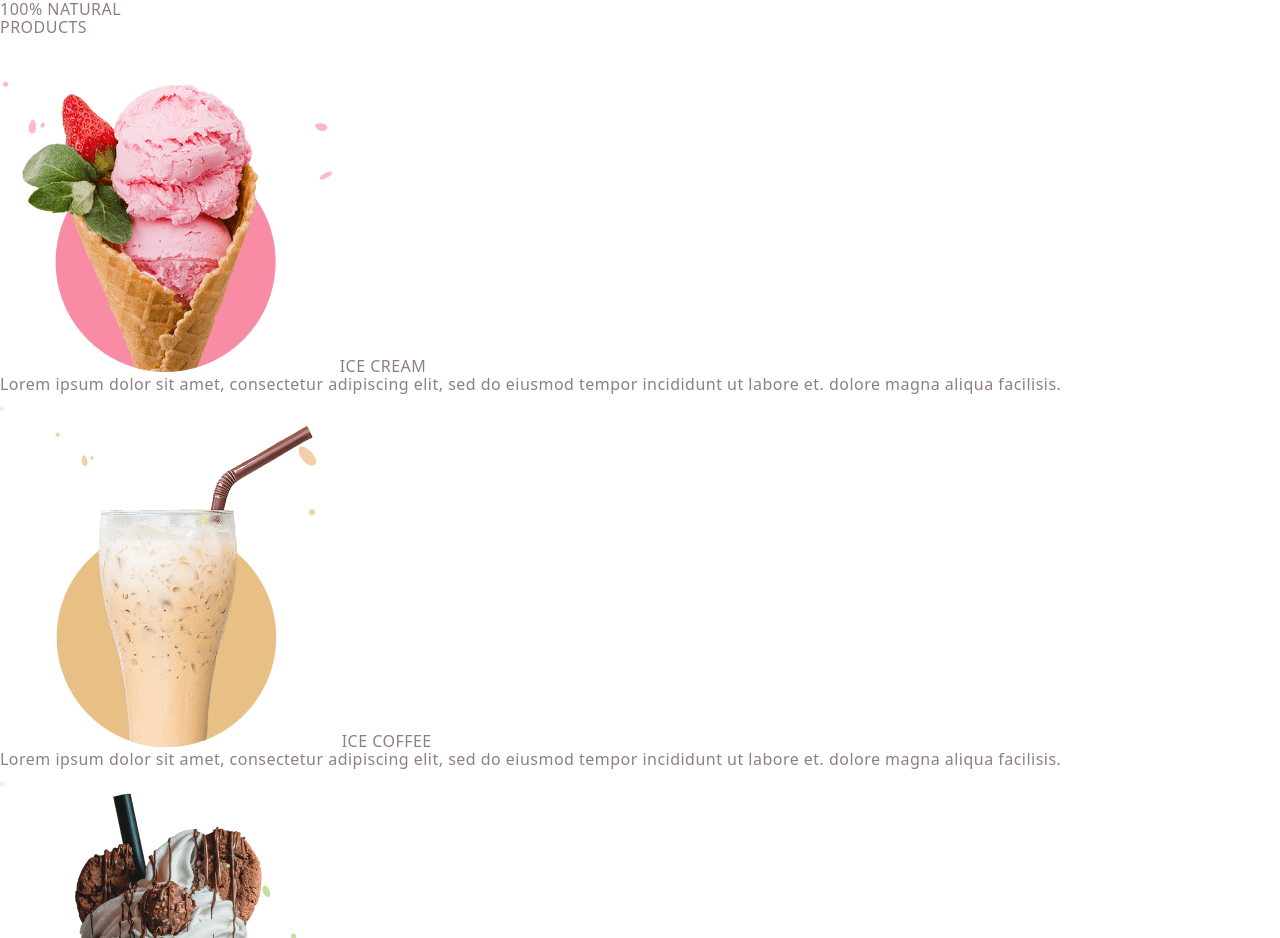
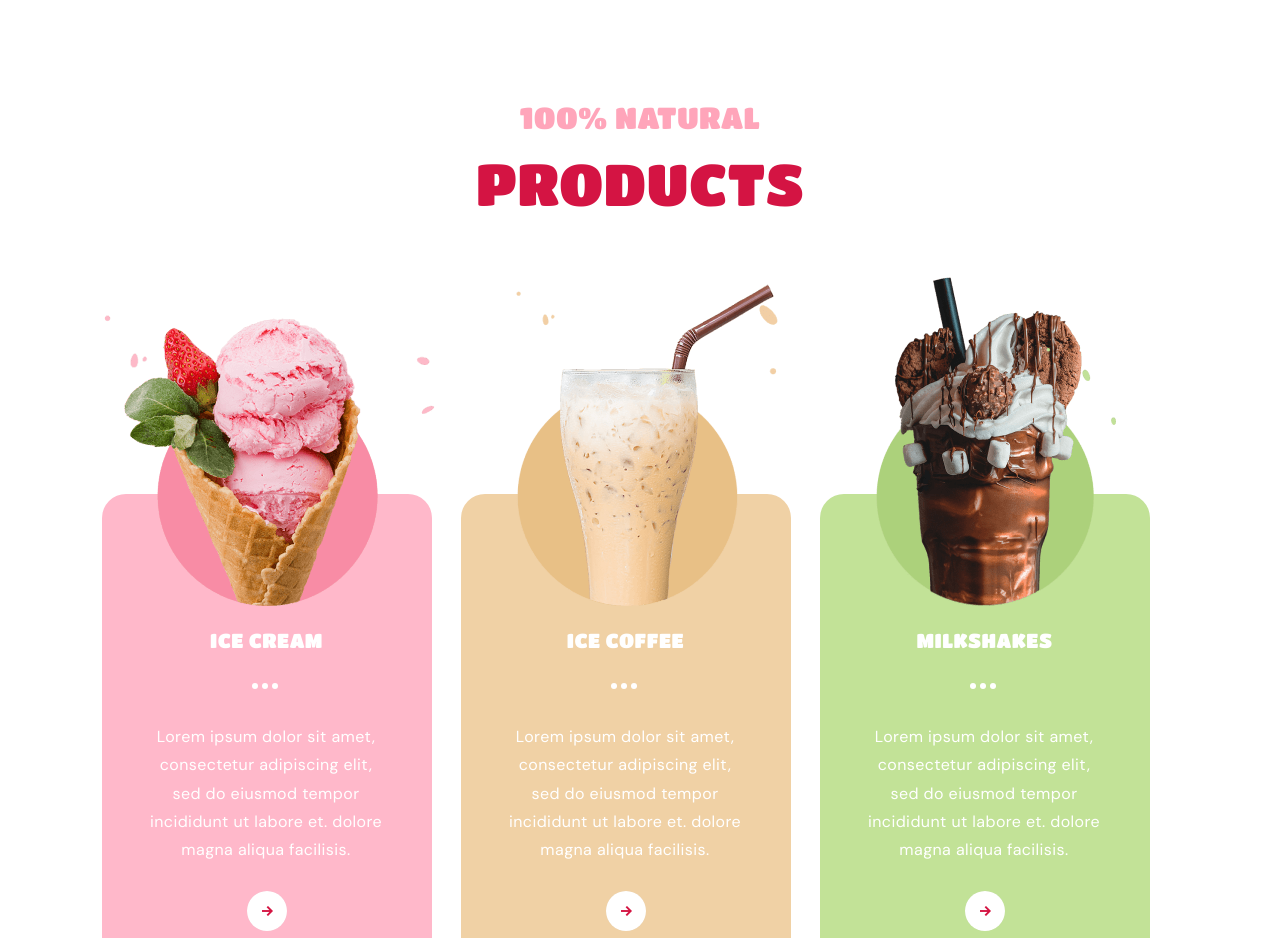
Before and after one commit to dns3211/IceCream, a website built with Parcel: page src/index.html in a window 1280 px wide. Shown: the top 938 px of the page. Built offline with nearby package versions, Linux system fonts and the light colour scheme.

Commit message:
add and fix products

```diff
--- a/src/sass/_example.scss
+++ /dev/null
@@ -1,262 +0,0 @@
-/*products*/
-* {
-margin: 0px;
-padding: 0px;
-text-decoration: none;
-list-style: none;
-box-sizing: border-box;
-font-size: 14px;
-}
-
-.products {
-background-color:#E5E5E5;
-padding-top: 100px;
-padding-bottom: 98px;
-}
-/* надпись*/
-
-.products_name {
-Font-Family: Titan One;
-Font-Style: Regular;
-Font-Size: 18px;
-Line-Height: 21px;
-Line-Height: 100%;
-Vertical-Align: Top;
-color: #FFA5BA;
-display: flex;
-justify-content: center;
-margin-bottom: 16px;
-}
-
-.products_surname {
-Font-Family: Titan One;
-Font-Style: Regular;
-Font-Size: 34px;
-Line-Height: 39px;
-Vertical-Align: Top;
-Letter-Spacing: 4%;
-color: #D41443;
-display: flex;
-justify-content: center;
-margin-bottom: 160px;
-}
-
-/*обертка*/
-
-.products-container {
-  display: flex;
-  justify-content: center;
-  text-align: center;
-}
-
-/*блоки*/
-
-.list-item_pink {
-  background-color: #FFB8CA;
-width: 280px;
-height: 485px;
-border-radius: 24px;
-margin-bottom: 130px;
-}
-
-.list-item_brown {
-  background: #F0D1A5;
-border-radius: 24px;
-width: 280px;
-height: 485px;
-margin-bottom: 130px;
-}
-
-.list-item_green {
-  background: #C2E297;
-border-radius: 24px;
-width: 280px;
-height: 485px;
-}
-
-/*внутренность*/
-
-.list-item_name {
-color: #FFFFFF;
-Font-Family: Titan One;
-Font-Style: Regular;
-Font-Size: 20px;
-Line-Height: 23px;
-Line-Height: 100%;
-text-align: center;
-}
-
-.list-item_text {
-  width: 200px;
-  height: 124px;
-color: #FFFFFF;
-Font-Family: DM Sans;
-Font-Style: Bold;
-Font-Size: 14px;
-Line-Height: 21px;
-Line-Height: 152%;
-Vertical-Align: Top;
-Letter-Spacing: 4%;
-text-align: center;
-margin-left: 40px;
-}
-
-.list-item_button {
-width: 40px;
-height: 40px;
-background-image: url("../images/arrow-right\ 4.png");
-border-radius: 24px;
-border: 0;
-left: 140px;
-margin-top: 30px;
-outline: none;
-}
-
-.list-item {
-margin-bottom: 18px;
-}
-
-/* точки*/
-
-.bols {
-width: 26px;
-height: 8px;
-display: flex;
-justify-content: space-between;
-margin-left: 126px;
-margin-top: 30px;
-margin-bottom: 36px;
-}
-
-.bols_tree {
-width: 6px;
-height: 6px;
-border-radius: 50%;
-background:#FFFFFF;
-}
-
-/*icecream*/
-
-.image-icecream{
-margin-top: -113px;
-margin-bottom: 22px;
-}
-
-/*media*/
-
-@media (min-width:768px) {
-.products-container_list {
-display: flex;
-justify-content:space-between;
-}
-
-.list-item {
-margin-right: 20px;
-}
-.products_name {
-font-size: 26px;
-line-height: 30px;
-}
-
-.products_surname {
-font-size: 48px;
-line-height: 55px;
-margin-bottom: 168px;
-}
-
-.list-item_brown {
-width: 220px;
-height: 485px;
-}
-
-.list-item_pink{
-width: 220px;
-height: 485px;
-}
-
-.list-item_green{
- width: 220px;
-height: 485px;
-}
-
-.list-item_name{
-margin-top: 30px;
-}
-
-.bols {
-margin-left: 98px;
-}
-
-.list-item_text{
-width: 198px;
-margin-left: 11px;
-font-size: 14px;
-line-height: 176%;
-}
-
-.list-item_button{
-margin-top: 40px;
-margin-bottom: 40px;
-}
-/*width="249px" height="252px"*/
-}
-
-@media (min-width:1280px) {
-.list-item{
-margin-right: 29px;
-}
-
-.products_name{
-font-size: 30px;
-line-height: 34px;
-}
-
-.products_surname{
-font-size: 58px;
-line-height: 66px;
-margin-bottom: 278px;
-}
-
-.list-item_brown {
-width: 330px;
-height: 526px;
-}
-
-.list-item_pink{
-width: 330px;
-height: 526px;
-}
-
-.list-item_green{
-width: 330px;
-height: 526px;
-}
-
-.bols{
-margin-left: 150px;
-margin-top: 32px;
-margin-bottom: 32px;
-}
-
-.list-item_text{
-font-size: 16px;
-line-height: 176%;
-}
-
-.list-item_button{
-margin-top: 62px;
-margin-bottom: 50px;
-}
-
-.list-item_text{
-width: 241px;
-height: 106px;
-font-size: 16px;
-line-height: 176%;
-margin-left: 44px;
-}
-.image-icecream{
-  margin-top: -223px;
-  margin-bottom: 22px;
-  }
-}
--- a/src/sass/main.scss
+++ b/src/sass/main.scss
@@ -12,7 +12,8 @@
 
 @import './base/base';
 @import './base/normalise';
+
+@import './products/products';
 @import './slider/slider';
-
 @import './about-us/about-us';
 @import './footer/footer';
--- /dev/null
+++ b/src/sass/products/_products.scss
@@ -0,0 +1,261 @@
+/*products*/
+* {
+  margin: 0px;
+  padding: 0px;
+  text-decoration: none;
+  list-style: none;
+  box-sizing: border-box;
+  font-size: 14px;
+}
+
+.products {
+  padding-top: 100px;
+  padding-bottom: 98px;
+}
+/* надпись*/
+
+.products_name {
+  font-family: Titan One;
+  font-style: Regular;
+  font-size: 18px;
+  line-height: 21px;
+  line-height: 100%;
+  vertical-align: Top;
+  color: #ffa5ba;
+  display: flex;
+  justify-content: center;
+  margin-bottom: 16px;
+}
+
+.products_surname {
+  font-family: Titan One;
+  font-style: Regular;
+  font-size: 34px;
+  line-height: 39px;
+  vertical-align: Top;
+  letter-spacing: 4%;
+  color: #d41443;
+  display: flex;
+  justify-content: center;
+  margin-bottom: 160px;
+}
+
+/*обертка*/
+
+.products-container {
+  display: flex;
+  justify-content: center;
+  text-align: center;
+}
+
+/*блоки*/
+
+.list-item_pink {
+  background-color: #ffb8ca;
+  width: 280px;
+  height: 485px;
+  border-radius: 24px;
+  margin-bottom: 130px;
+}
+
+.list-item_brown {
+  background: #f0d1a5;
+  border-radius: 24px;
+  width: 280px;
+  height: 485px;
+  margin-bottom: 130px;
+}
+
+.list-item_green {
+  background: #c2e297;
+  border-radius: 24px;
+  width: 280px;
+  height: 485px;
+}
+
+/*внутренность*/
+
+.list-item_name {
+  color: #ffffff;
+  font-family: Titan One;
+  font-style: Regular;
+  font-size: 20px;
+  line-height: 23px;
+  line-height: 100%;
+  text-align: center;
+}
+
+.list-item_text {
+  width: 200px;
+  height: 124px;
+  color: #ffffff;
+  font-family: DM Sans;
+  font-style: Bold;
+  font-size: 14px;
+  line-height: 21px;
+  line-height: 152%;
+  vertical-align: Top;
+  letter-spacing: 4%;
+  text-align: center;
+  margin-left: 40px;
+}
+
+.list-item_button {
+  width: 40px;
+  height: 40px;
+  background-image: url('../images/arrow-right\ 4.png');
+  border-radius: 24px;
+  border: 0;
+  left: 140px;
+  margin-top: 30px;
+  outline: none;
+}
+
+.list-item {
+  margin-bottom: 18px;
+}
+
+/* точки*/
+
+.bols {
+  width: 26px;
+  height: 8px;
+  display: flex;
+  justify-content: space-between;
+  margin-left: 126px;
+  margin-top: 30px;
+  margin-bottom: 36px;
+}
+
+.bols_tree {
+  width: 6px;
+  height: 6px;
+  border-radius: 50%;
+  background: #ffffff;
+}
+
+/*icecream*/
+
+.image-icecream {
+  margin-top: -113px;
+  margin-bottom: 22px;
+}
+
+/*media*/
+
+@media (min-width: 768px) {
+  .products-container_list {
+    display: flex;
+    justify-content: space-between;
+  }
+
+  .list-item {
+    margin-right: 20px;
+  }
+  .products_name {
+    font-size: 26px;
+    line-height: 30px;
+  }
+
+  .products_surname {
+    font-size: 48px;
+    line-height: 55px;
+    margin-bottom: 168px;
+  }
+
+  .list-item_brown {
+    width: 220px;
+    height: 485px;
+  }
+
+  .list-item_pink {
+    width: 220px;
+    height: 485px;
+  }
+
+  .list-item_green {
+    width: 220px;
+    height: 485px;
+  }
+
+  .list-item_name {
+    margin-top: 30px;
+  }
+
+  .bols {
+    margin-left: 98px;
+  }
+
+  .list-item_text {
+    width: 198px;
+    margin-left: 11px;
+    font-size: 14px;
+    line-height: 176%;
+  }
+
+  .list-item_button {
+    margin-top: 40px;
+    margin-bottom: 40px;
+  }
+  /*width="249px" height="252px"*/
+}
+
+@media (min-width: 1280px) {
+  .list-item {
+    margin-right: 29px;
+  }
+
+  .products_name {
+    font-size: 30px;
+    line-height: 34px;
+  }
+
+  .products_surname {
+    font-size: 58px;
+    line-height: 66px;
+    margin-bottom: 278px;
+  }
+
+  .list-item_brown {
+    width: 330px;
+    height: 526px;
+  }
+
+  .list-item_pink {
+    width: 330px;
+    height: 526px;
+  }
+
+  .list-item_green {
+    width: 330px;
+    height: 526px;
+  }
+
+  .bols {
+    margin-left: 150px;
+    margin-top: 32px;
+    margin-bottom: 32px;
+  }
+
+  .list-item_text {
+    font-size: 16px;
+    line-height: 176%;
+  }
+
+  .list-item_button {
+    margin-top: 62px;
+    margin-bottom: 50px;
+  }
+
+  .list-item_text {
+    width: 241px;
+    height: 106px;
+    font-size: 16px;
+    line-height: 176%;
+    margin-left: 44px;
+  }
+  .image-icecream {
+    margin-top: -223px;
+    margin-bottom: 22px;
+  }
+}
```
